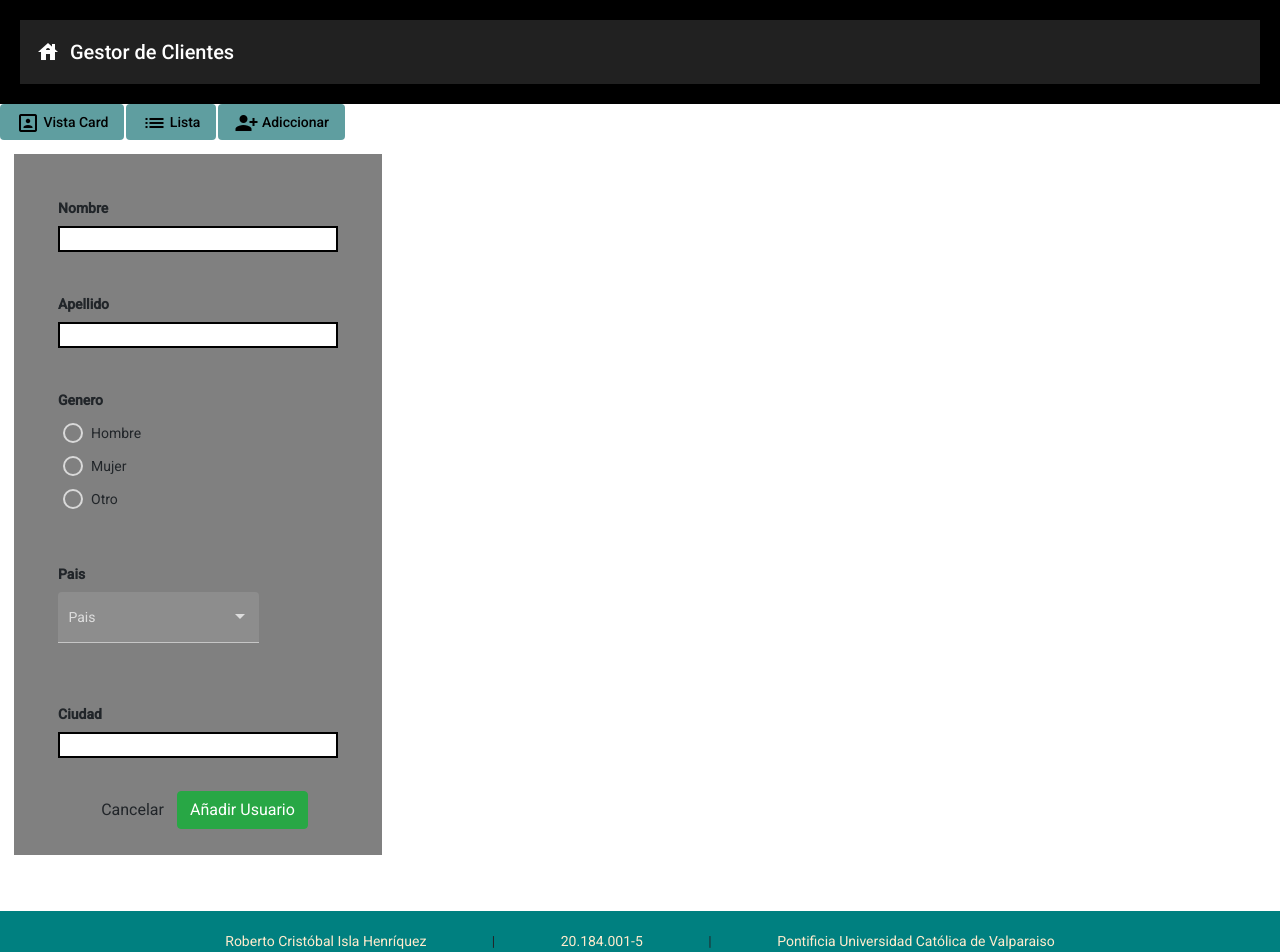
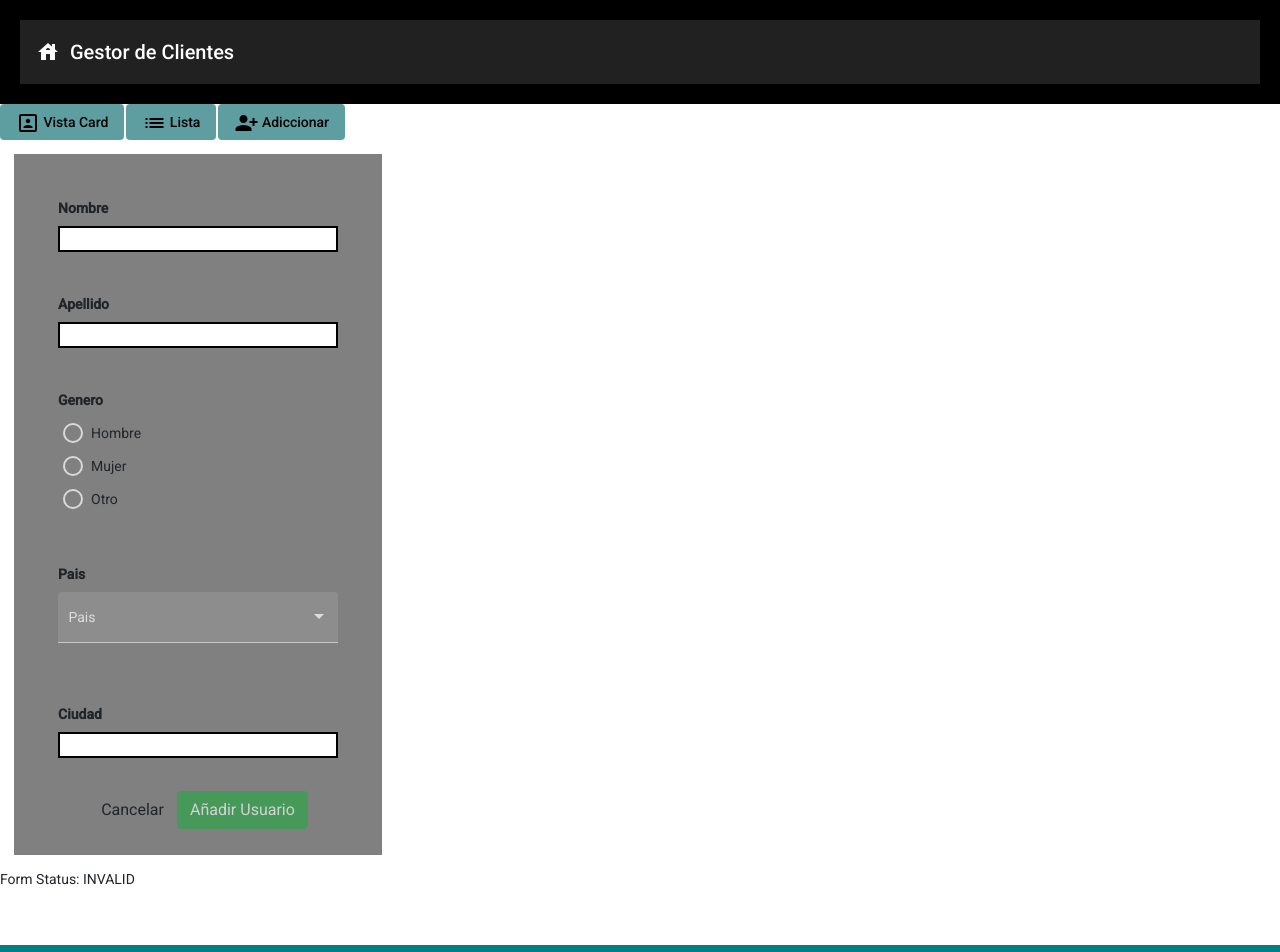
Before and after one commit to Tekanx/manejo-usuarios, an Angular app: page /vista-crear in a window 1280 px wide. Shown: the top 952 px of the page. Built offline with nearby package versions, Linux system fonts and the light colour scheme.

Commit message:
Se crea clase usuario para generar un molde y en este realizar el llenado de los formularios, finalmente, guardar este en el listado

```diff
--- /dev/null
+++ b/src/app/pages/vista-crear/cliente.ts
@@ -0,0 +1,10 @@
+export class Cliente {
+
+    constructor(
+        public nombre : string,
+        public apellido : string,
+        public genero : string,
+        public pais : string,
+        public ciudad : string
+    ) { }
+}
--- a/src/app/pages/vista-crear/vista-crear.component.html
+++ b/src/app/pages/vista-crear/vista-crear.component.html
@@ -1,5 +1,5 @@
-<form id="formulario" [formGroup] = "usuarioForm" (ngSubmit) = "onSubmit()">
-    <div class="form-group">
+<form id="formulario" [formGroup] = "usuarioForm" #formCliente = "ngForm" (ngSubmit) = "onSubmit(formCliente)">
+<div class="form-group">
 
     <div>
         <label for = "nombre">Nombre </label>
@@ -17,11 +17,10 @@
     <div>
         <label for = "Genero">Genero </label>
         <br>
-        <mat-radio-button class="radio-button" *ngFor = "let genero of generos" [value] = "genero">
+        <mat-radio-button class="radio-button" *ngFor = "let genero of generos" [value] = "genero" >
             {{genero}}
         </mat-radio-button>
     </div>
-
 
     <div>
         <label for = "Pais">Pais </label>
@@ -41,13 +40,14 @@
     </div>
 
     <div id="btn">
-        <button type = "button" class="btn btn-default" (click) = "onReset()">Cancelar</button>
-        <button type = "submit" class="btn btn-success">Añadir Usuario</button>
+        <button type = "button" class="btn btn-default" (click) = "formCliente.form.reset()">Cancelar</button>
+        <button type = "submit" class="btn btn-success" [disabled] = "!formCliente.form.valid">Añadir Usuario</button>
     </div>
 
-    </div>
-
-    <!--TODOS SON REQUIRED-->
+</div>
+    <p>
+        Form Status: {{usuarioForm.status}}
+    </p>
 
 </form>
 
--- a/src/app/pages/vista-crear/vista-crear.component.scss
+++ b/src/app/pages/vista-crear/vista-crear.component.scss
@@ -19,10 +19,15 @@ input{
     border: 2px solid black;
 }
 
+
 .radio-button{
     display: flex;
     flex-direction: column;
     margin: 5px;
+}
+
+.mat-form-field{
+    width: 20em;
 }
 
 #btn{
--- a/src/app/pages/vista-crear/vista-crear.component.ts
+++ b/src/app/pages/vista-crear/vista-crear.component.ts
@@ -1,22 +1,23 @@
 import { Component, OnInit } from '@angular/core';
-import { FormGroup, FormControl, Validators } from '@angular/forms';
+import { FormGroup, FormControl, Validators, FormGroupDirective } from '@angular/forms';
 import { Usuario, ListaUsuario } from '../../interfaces/usuario'
-
+import { Cliente } from '../vista-crear/cliente'
 @Component({
   selector: 'app-vista-crear',
   templateUrl: './vista-crear.component.html',
   styleUrls: ['./vista-crear.component.scss']
 })
 export class VistaCrearComponent implements OnInit {
+  modelo = new Cliente('','','','','');
 
   genero : string | undefined;
+
   generos : string[] =
   [
     'Hombre',
     'Mujer',
     'Otro'
   ]
-
 
   paises =
   [
@@ -46,8 +47,8 @@ export class VistaCrearComponent implements OnInit {
   usuarioForm = new FormGroup({
     nombre : new FormControl('', [Validators.required, Validators.maxLength(30)]),
     apellido : new FormControl('', [Validators.required, Validators.maxLength(30)]),
-    genero : new FormControl('', [Validators.required]),
-    pais : new FormControl(''),
+    generos : new FormControl(''),
+    paises : new FormControl(''),
     ciudad : new FormControl('', [Validators.required, Validators.maxLength(50)])
   });
 
@@ -57,12 +58,9 @@ export class VistaCrearComponent implements OnInit {
   ngOnInit(): void {
   }
 
-  onSubmit(){
+  onSubmit(formCliente : FormGroupDirective){
     console.log("Hola!")
+
   }
 
-  onReset(){
-  }
-
-
 }
```
